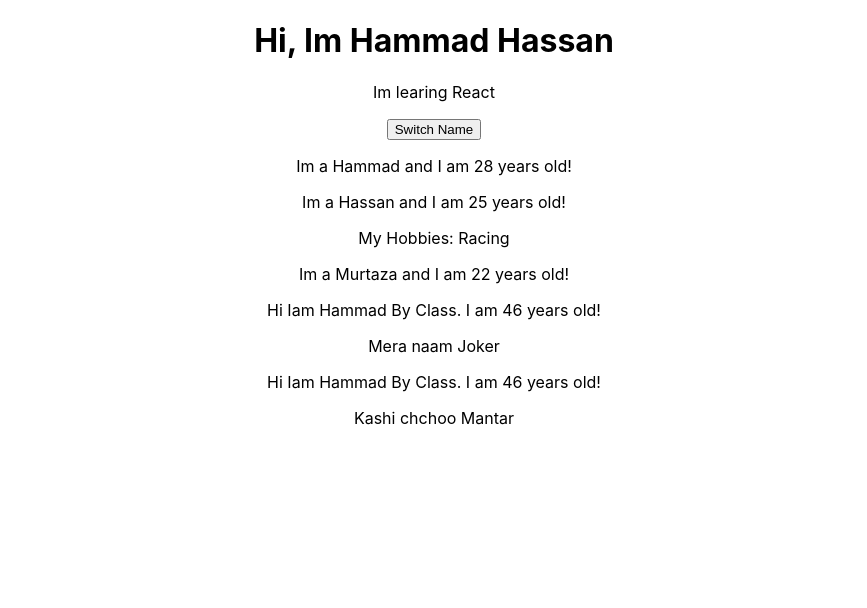
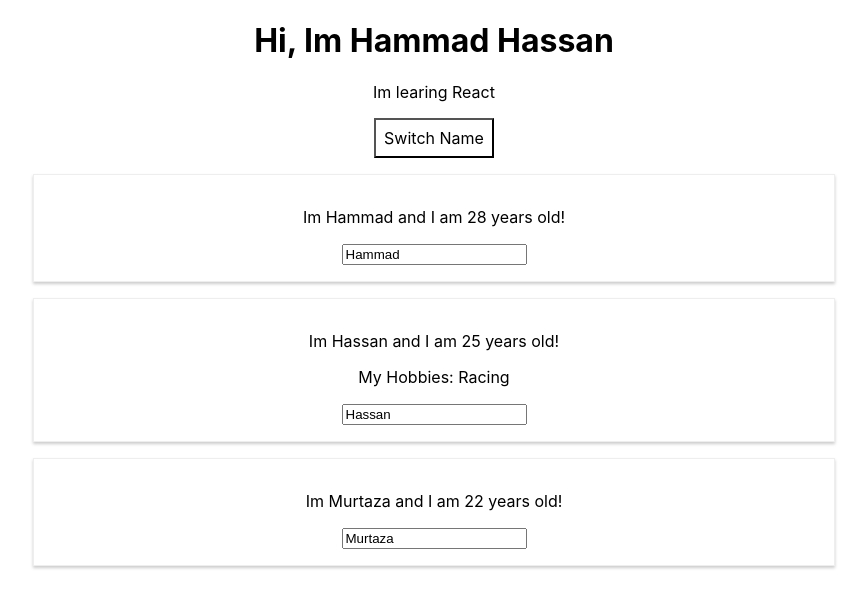
Before and after one commit to hammad-ulhassan/learning-react, a React (Create React App) app: page / in a window 1280 px wide. Shown: the top 608 px of the page, without its empty margins (206-1073 px from the left). Built offline with nearby package versions, Linux system fonts and the light colour scheme.

Commit message:
two way binding and inline styling

```diff
--- a/src/App.js
+++ b/src/App.js
@@ -18,33 +18,57 @@ class App extends Component{
       {name: 'Hammad', age: 28},
       {name: 'Hassan', age: 25},
       {name: 'Murtaza', age: 22},
-    ]
+    ],
+    otherState:'some other value'
   }
 
-  switchNameHandler = () =>{
+  switchNameHandler = (newName) =>{
     // console.log('Was clicked!');
-    // this.state.persons[0].name = "Shahid" //Dont do this
+    // this.state.persons[0].name = "Shahid" //Dont do this //warning do not mutate state directly. dom wont re-render
     this.setState({
       persons: [
-        {name: 'Agha Hammad', age: 28},
+        {name: newName, age: 28},
         {name: 'Hassan', age: 25},
         {name: 'Murtaza', age: 22},
       ]
     })
   }
 
+  nameChangeHandler=(event)=>{
+    this.setState({
+      persons:[
+        {name: 'Lol', age:41},
+        {name: event.target.value, age: 32},
+        {name: 'Khizer', age:54}
+      ]
+    })
+  }
+
 
   render(){
+    const style = {
+      backgroundColor: 'white',
+      font: 'inherit',
+      border: '1x solid blue',
+      padding: '8px',
+      cursor: 'pointer'
+    }
     return (
       <div className="App">
         <h1>Hi, Im Hammad Hassan</h1>
         <p>Im learing React</p>
-        <button onClick={this.switchNameHandler}>Switch Name</button>
+        <button
+          style={style}
+          onClick={()=>this.switchNameHandler('Agha Hammad')}>Switch Name</button>
         <Person name={this.state.persons[0].name} age={this.state.persons[0].age}/>
-        <Person name={this.state.persons[1].name} age={this.state.persons[1].age}>My Hobbies: Racing</Person>
+        <Person
+          name={this.state.persons[1].name}
+          age={this.state.persons[1].age}
+          click={this.switchNameHandler.bind(this, 'Hassan Murtaza')}
+          changed={this.nameChangeHandler}>
+            My Hobbies: Racing
+        </Person>
         <Person name={this.state.persons[2].name} age={this.state.persons[2].age}/>
-        <PersonByClass name="Hammad" age="46">Mera naam Joker</PersonByClass>
-        <PersonByClass name="Hammad" age="46">Kashi chchoo Mantar</PersonByClass>
       </div>
     );
     // return React.createElement('div', {className: 'App'}, React.createElement('h1', null, `Hi I am Hammad Hssan`));
--- /dev/null
+++ b/src/Person/Person.css
@@ -0,0 +1,8 @@
+.Person{
+    width: 60%;
+    margin: 16px auto;
+    border: 1px solid #eee;
+    box-shadow: 0 2px 3px #ccc;
+    padding: 16px;
+    text-align: center;
+}
--- a/src/Person/Person.js
+++ b/src/Person/Person.js
@@ -1,11 +1,13 @@
 //functional component
 import React from 'react';
+import './Person.css';
 
 const Person = (props)=>{
     return (
-        <div>
-            <p>Im a {props.name} and I am {props.age} years old!</p>
+        <div className="Person">
+            <p onClick={props.click}>Im {props.name} and I am {props.age} years old!</p>
             <p>{props.children}</p>
+            <input type="text" onChange={props.changed} value={props.name}></input>
         </div>
         );
 };
```
Also changed, not shown: src/App-use-state.js (added, +44 -0 lines).
